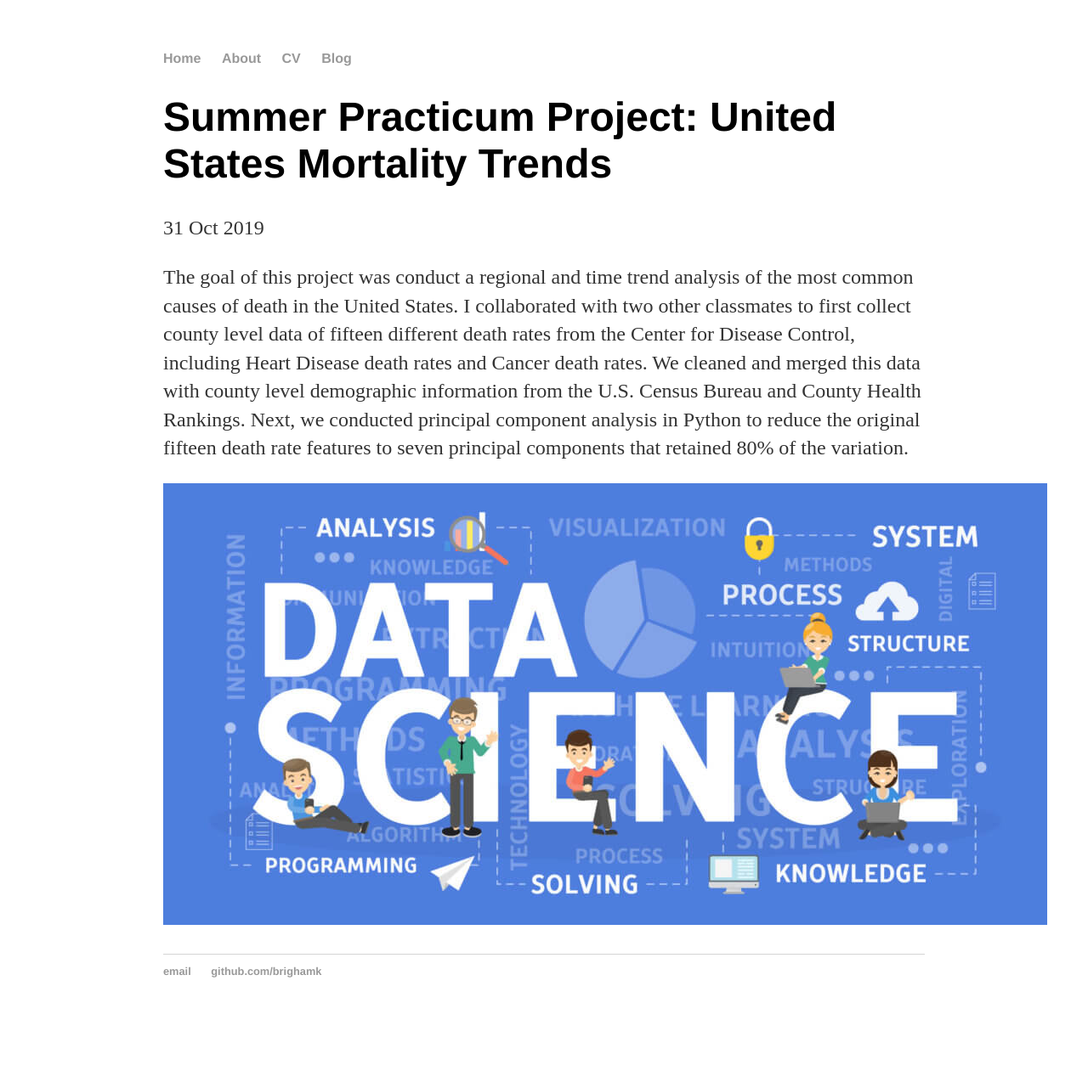
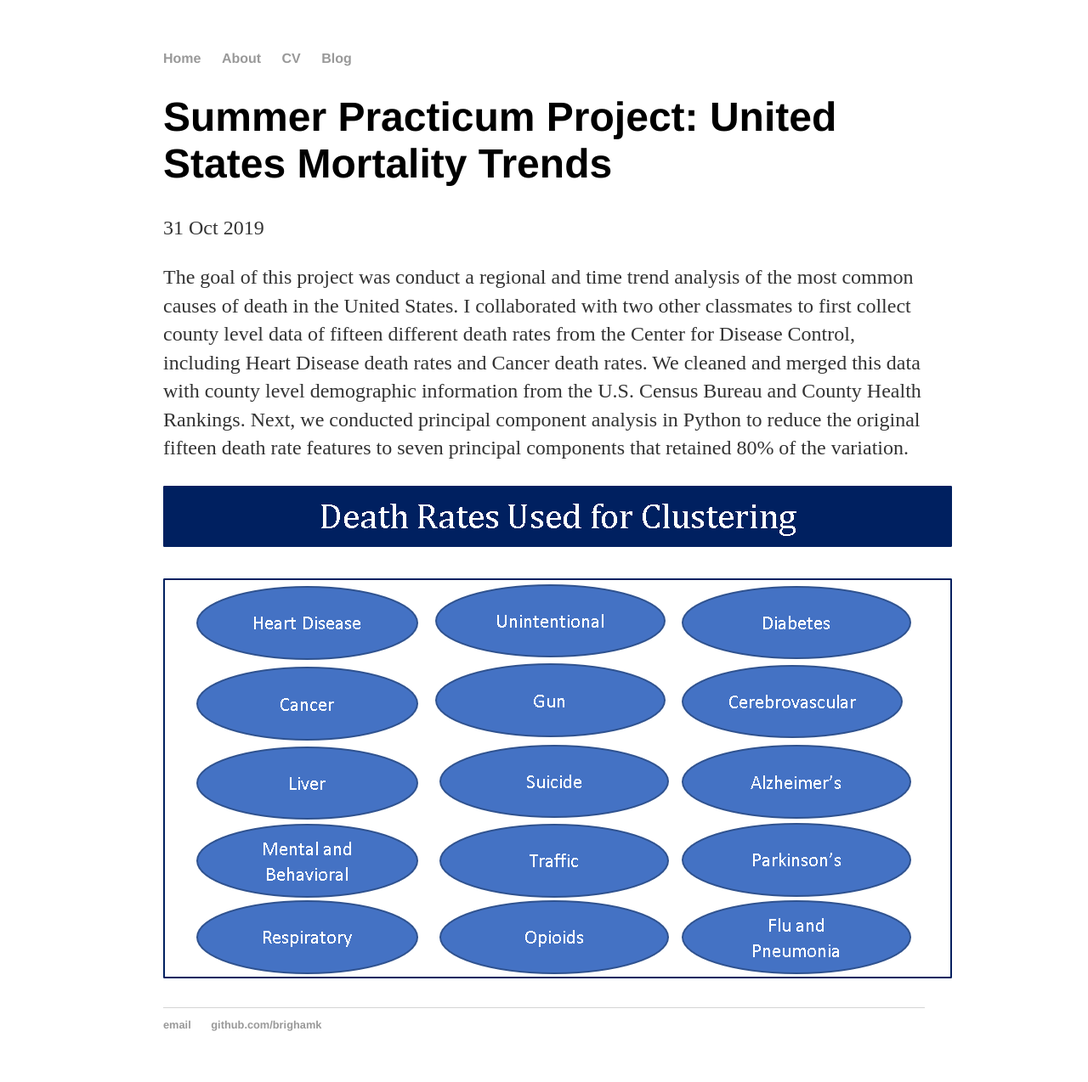
Before and after one commit to brighamk/brighamk.github.io, a Jekyll site: the page built from _posts/2019-10-31-first-post.md, in a window 1280 px wide. Shown: the whole page at 85% size. Built offline with Jekyll 4.4.1, drawn with Linux system fonts in a browser that asks for light colours; before the commit the page ends 1211 px from its top, so only the background shows below that.

Commit message:
Update 2019-10-31-first-post.md

```diff
--- a/_posts/2019-10-31-first-post.md
+++ b/_posts/2019-10-31-first-post.md
@@ -7,4 +7,4 @@
 The goal of this project was conduct a regional and time trend analysis of the most common causes of death in the United States. I collaborated with two other classmates to first collect county level data of fifteen different death rates from the Center for Disease Control, including Heart Disease death rates and Cancer death rates. We cleaned and merged this data with county level demographic information from the U.S. Census Bureau and County Health Rankings. Next, we conducted principal component analysis in Python to reduce the original fifteen death rate features to seven principal components that retained 80% of the variation.
 
 
-![Image](https://github.com/brighamk/brighamk.github.io/blob/master/images/what-is-data-science-1040x520.jpg?raw=true)
+![Image](https://github.com/brighamk/brighamk.github.io/blob/master/images/Picture2.png?raw=true)
```
